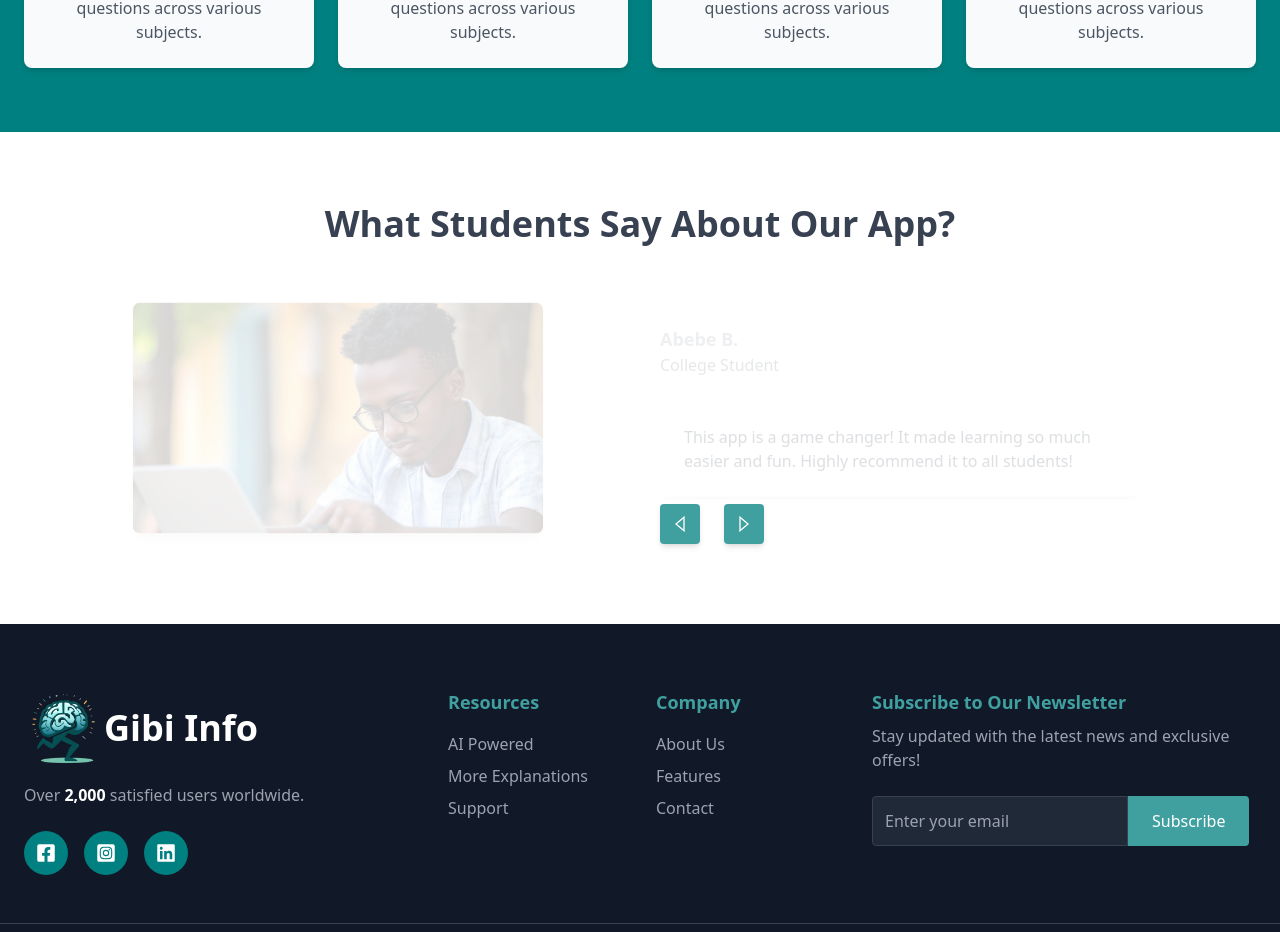
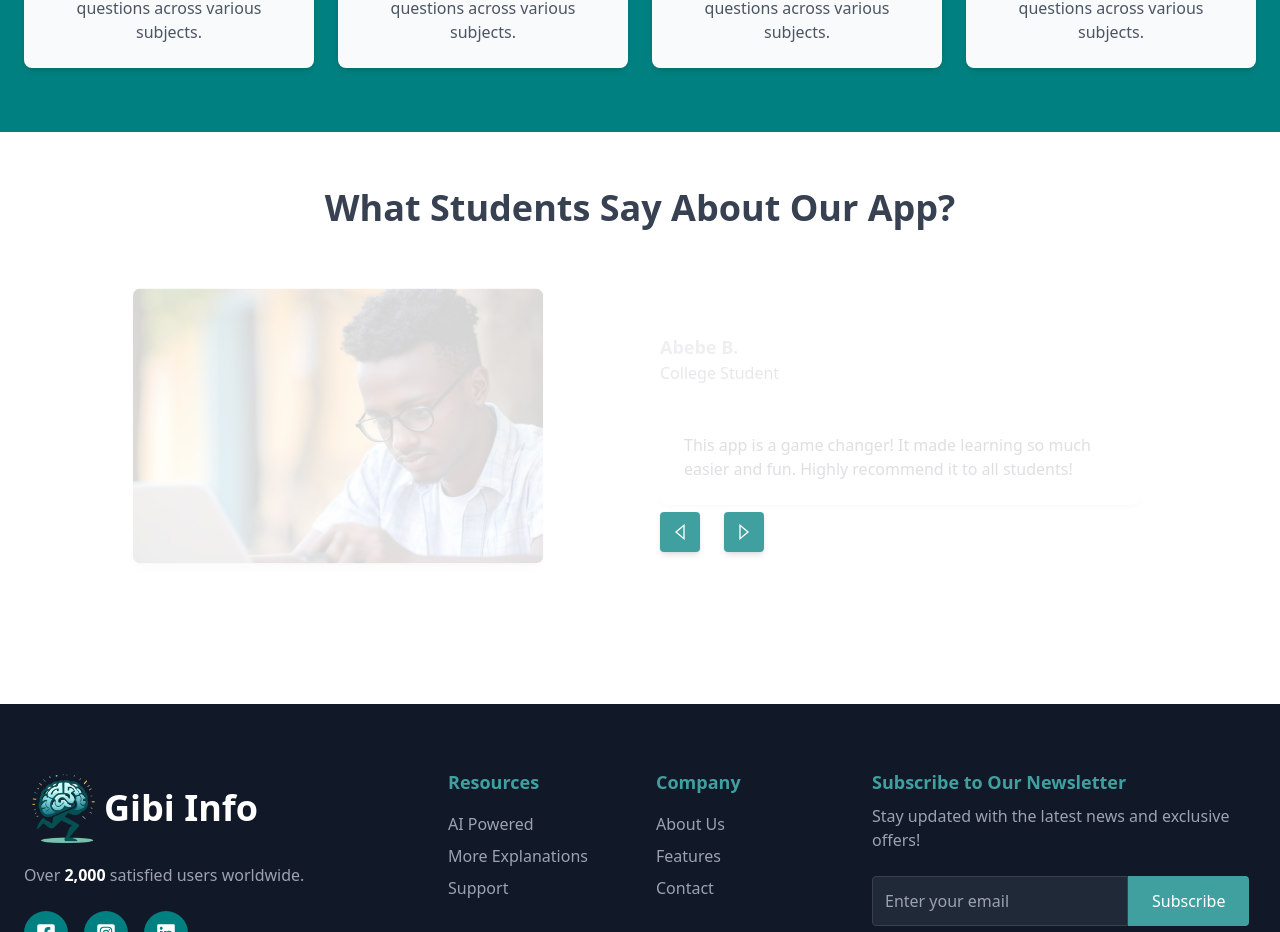
Before and after one commit to Yaidevs/gibiinfo-website, a React (Vite) app: page / in a window 1280 px wide. Shown: the part 1636-2568 px from the top of the page. Built offline with nearby package versions, Linux system fonts and the light colour scheme.

Commit message:
testimonials edited

```diff
--- a/src/components/Testimonials.jsx
+++ b/src/components/Testimonials.jsx
@@ -58,7 +58,7 @@ function Testimonials() {
   };
 
   return (
-    <section className="bg-white py-16 relative">
+    <section className="bg-white py-12 relative mb-16">
       <div
         id="testimonial"
         className="container mx-auto px-6 flex flex-col items-center"
@@ -74,7 +74,7 @@ function Testimonials() {
                 key={testimonials[index].image}
                 src={testimonials[index].image}
                 alt={testimonials[index].name}
-                className="rounded-lg w-full max-w-sm lg:max-w-md shadow-lg"
+                className="rounded-lg w-full max-w-sm lg:max-w-md h-[300px] object-cover shadow-lg"
                 initial={{ opacity: 0, scale: 0.9, x: -50 }}
                 animate={{ opacity: 1, scale: 1, x: 0 }}
                 exit={{ opacity: 0, scale: 0.9, x: 50 }}
```
